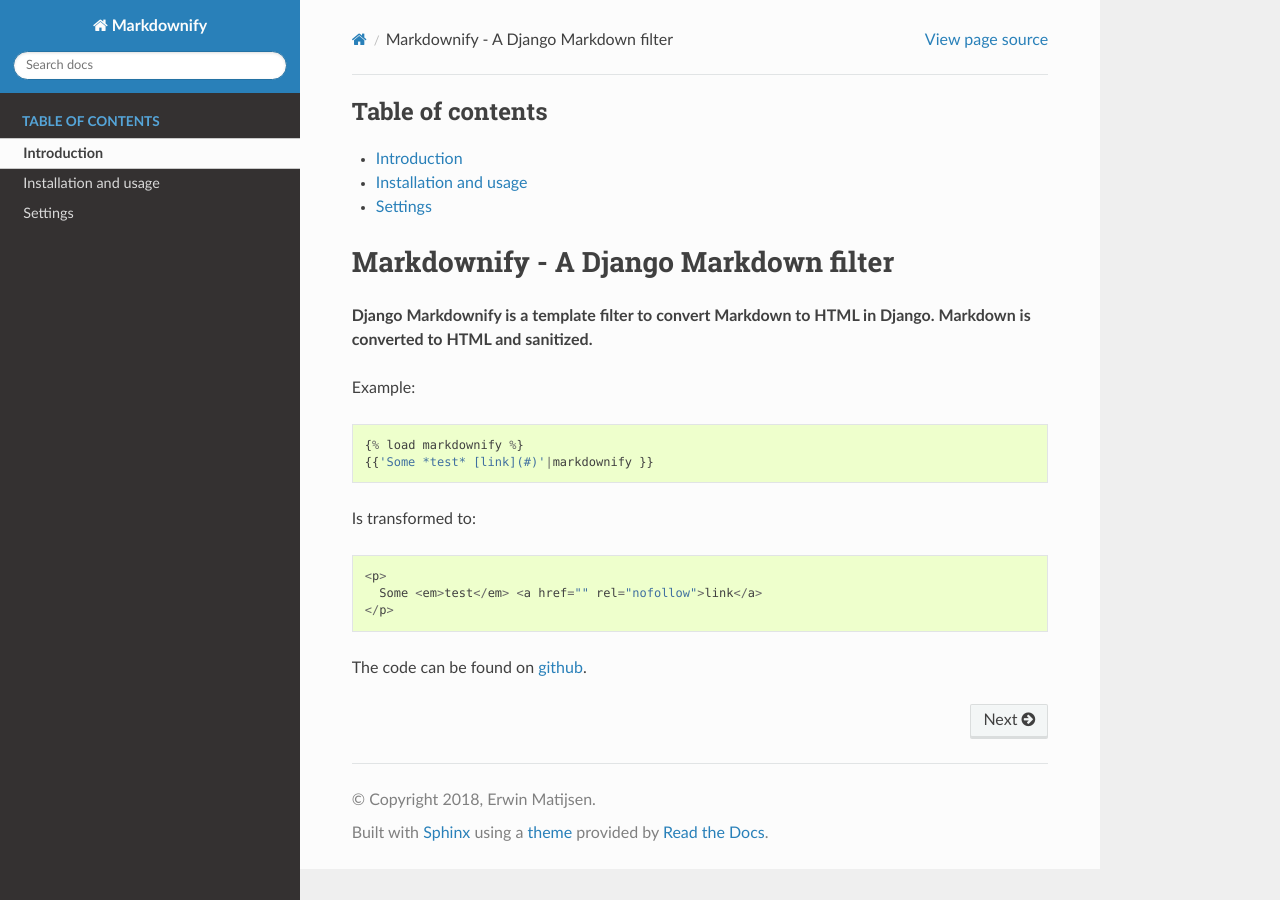
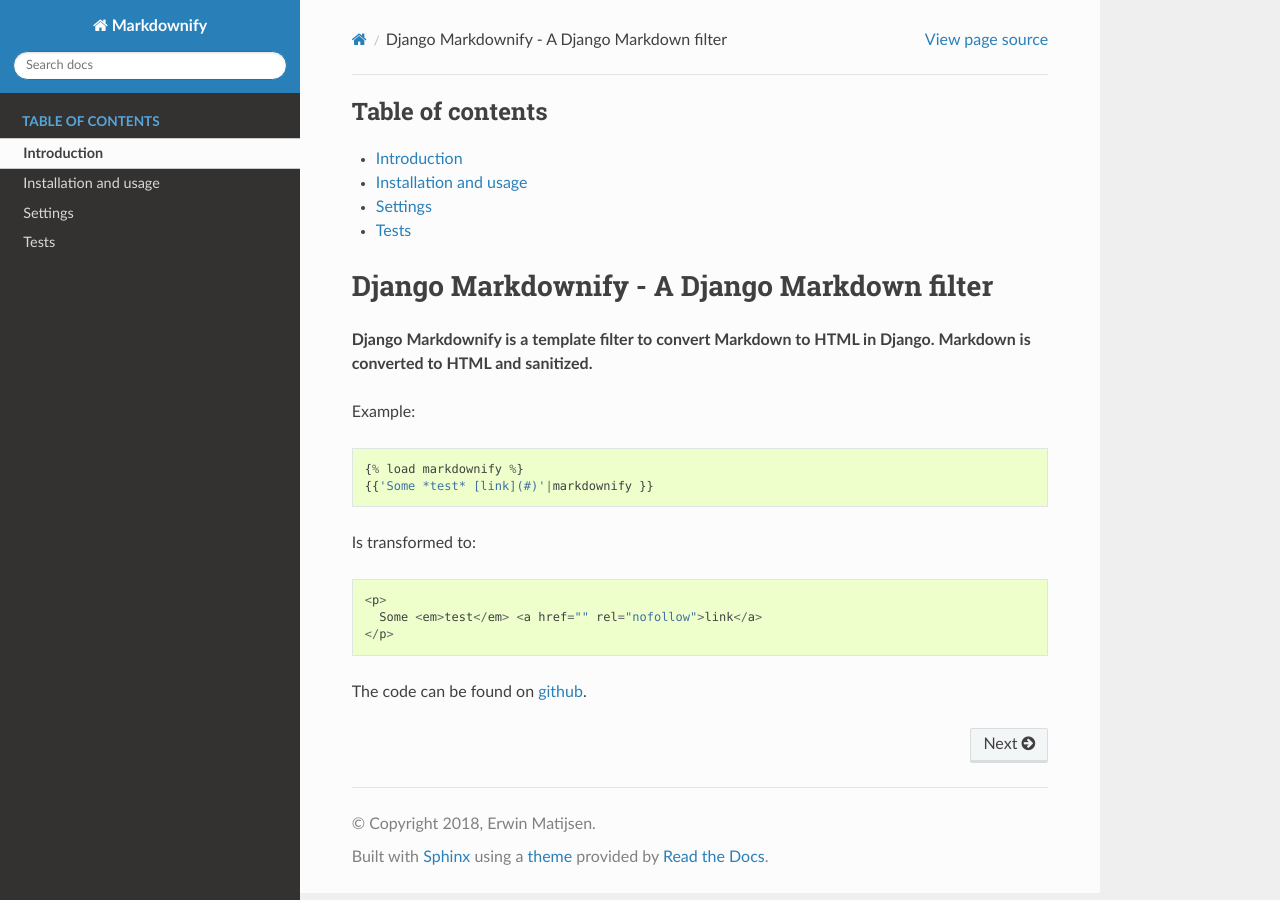
Before and after one commit to erwinmatijsen/django-markdownify, a Sphinx documentation site: the page built from docs/source/index.rst, in a window 1280 px wide. Built offline with Sphinx 7.4.7 and the Read the Docs theme 2.0.0, drawn with Linux system fonts in a browser that asks for light colours.

Commit message:
Update and add docs

```diff
--- a/README.md
+++ b/README.md
@@ -1,4 +1,4 @@
-# Django Markdown filter
+# Django Markdownify - A Django Markdown filter
 
 Django Markdownify is a template filter to convert Markdown to HTML in Django. Markdown is converted to HTML and sanitized.
 
--- a/docs/source/index.rst
+++ b/docs/source/index.rst
@@ -5,17 +5,18 @@
 
 
 
-..  toctree::
-    :maxdepth: 1
-    :caption: Table of contents
-    :name: maintoc
+.. toctree::
+   :maxdepth: 1
+   :caption: Table of contents
+   :name: maintoc
 
-    Introduction <self>
-    Installation and usage <install_and_usage>
-    Settings <settings>
+   Introduction <self>
+   Installation and usage <install_and_usage>
+   Settings <settings>
+   Tests <tests>
 
-Markdownify - A Django Markdown filter
-=======================================
+Django Markdownify - A Django Markdown filter
+=============================================
 **Django Markdownify is a template filter to convert Markdown to HTML in Django.
 Markdown is converted to HTML and sanitized.**
 
--- a/docs/source/install_and_usage.rst
+++ b/docs/source/install_and_usage.rst
@@ -1,3 +1,4 @@
+.. _install:
 Installation and usage
 ======================
 
```
Also changed, not shown: docs/source/settings.rst (+8 -8 lines), docs/source/tests.rst (added, +10 -0 lines), 1 other file.
